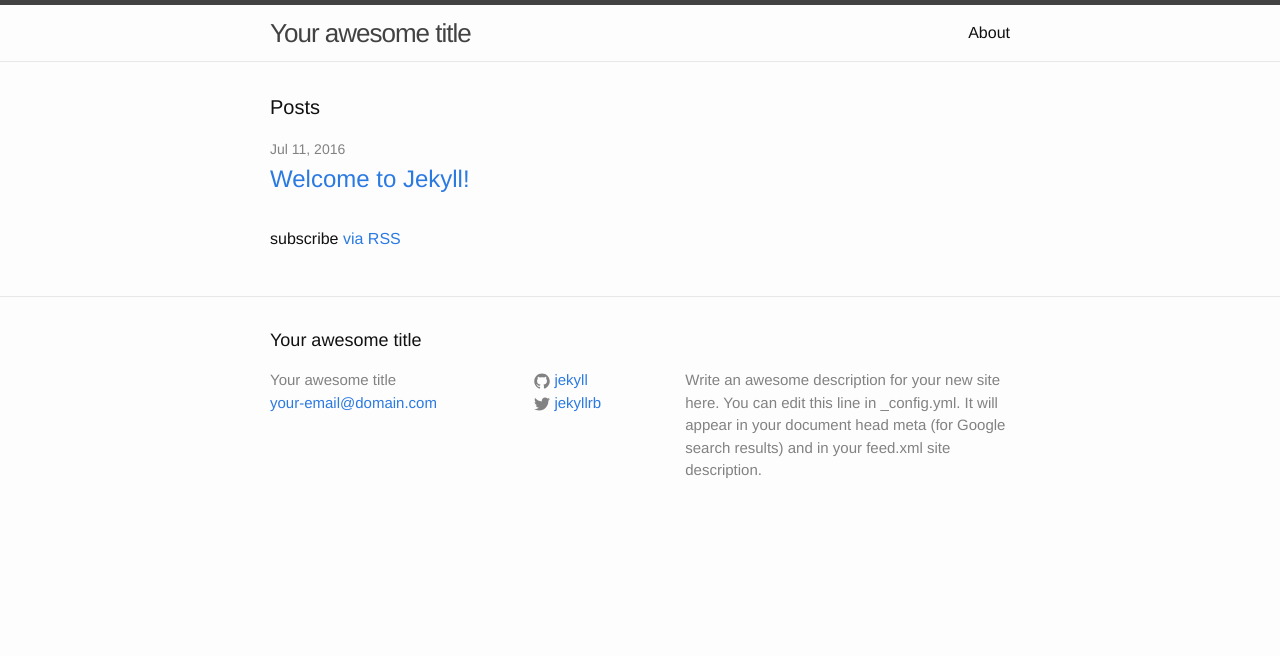
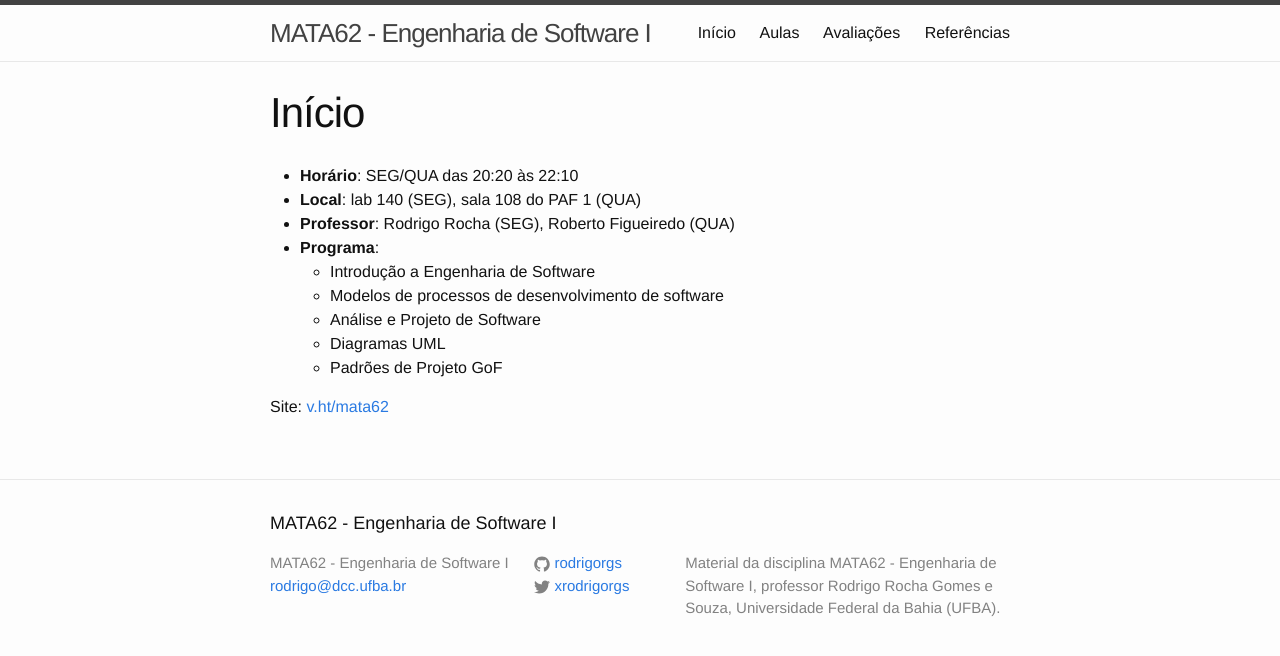
Before and after one commit to rodrigorgs/mata62-20161, a Jekyll site: the page built from index.md, in a window 1280 px wide. Shown: the top 656 px of the page. Built offline with Jekyll 4.4.1, drawn with Linux system fonts in a browser that asks for light colours.

Commit message:
Insere conteúdo inicial.

```diff
--- a/_config.yml
+++ b/_config.yml
@@ -6,16 +6,15 @@
 # 'jekyll serve'. If you change this file, please restart the server process.
 
 # Site settings
-title: Your awesome title
-email: your-email@domain.com
+title: MATA62 - Engenharia de Software I
+email: rodrigo@dcc.ufba.br
 description: > # this means to ignore newlines until "baseurl:"
-  Write an awesome description for your new site here. You can edit this
-  line in _config.yml. It will appear in your document head meta (for
-  Google search results) and in your feed.xml site description.
-baseurl: "" # the subpath of your site, e.g. /blog
-url: "http://yourdomain.com" # the base hostname & protocol for your site
-twitter_username: jekyllrb
-github_username:  jekyll
+  Material da disciplina MATA62 - Engenharia de Software I,
+  professor Rodrigo Rocha Gomes e Souza, Universidade Federal da Bahia (UFBA).
+baseurl: "/mata62" # the subpath of your site, e.g. /blog
+url: "https://rodrigorgs.github.io/" # the base hostname & protocol for your site
+twitter_username: xrodrigorgs
+github_username:  rodrigorgs
 
 # Build settings
 markdown: kramdown
--- a/_includes/header.html
+++ b/_includes/header.html
@@ -14,11 +14,15 @@
       </a>
 
       <div class="trigger">
-        {% for my_page in site.pages %}
+        <a class="page-link" href="{{site.baseurl}}/">Início</a>
+        <a class="page-link" href="{{site.baseurl}}/aulas">Aulas</a>
+        <a class="page-link" href="{{site.baseurl}}/avaliacoes">Avaliações</a>
+        <a class="page-link" href="{{site.baseurl}}/referencias">Referências</a>
+<!--         {% for my_page in site.pages %}
           {% if my_page.title %}
           <a class="page-link" href="{{ my_page.url | prepend: site.baseurl }}">{{ my_page.title }}</a>
           {% endif %}
-        {% endfor %}
+        {% endfor %} -->
       </div>
     </nav>
 
--- a/index.html
+++ /dev/null
@@ -1,23 +0,0 @@
----
-layout: default
----
-
-<div class="home">
-
-  <h1 class="page-heading">Posts</h1>
-
-  <ul class="post-list">
-    {% for post in site.posts %}
-      <li>
-        <span class="post-meta">{{ post.date | date: "%b %-d, %Y" }}</span>
-
-        <h2>
-          <a class="post-link" href="{{ post.url | prepend: site.baseurl }}">{{ post.title }}</a>
-        </h2>
-      </li>
-    {% endfor %}
-  </ul>
-
-  <p class="rss-subscribe">subscribe <a href="{{ "/feed.xml" | prepend: site.baseurl }}">via RSS</a></p>
-
-</div>
--- /dev/null
+++ b/index.md
@@ -0,0 +1,17 @@
+---
+layout: page
+title:  "Início"
+date:   2016-07-06 16:40:00 -0300
+---
+
+- **Horário**: SEG/QUA das 20:20 às 22:10
+- **Local**: lab 140 (SEG), sala 108 do PAF 1 (QUA)
+- **Professor**: Rodrigo Rocha (SEG), Roberto Figueiredo (QUA)
+- **Programa**:
+    - Introdução a Engenharia de Software
+    - Modelos de processos de desenvolvimento de software
+    - Análise e Projeto de Software
+    - Diagramas UML
+    - Padrões de Projeto GoF
+
+Site: [v.ht/mata62](http://v.ht/mata62)
```
Also changed, not shown: aulas.html (added, +26 -0 lines), ava-exercicios.md (added, +8 -0 lines), ava-projeto.md (added, +16 -0 lines), ava-prova1.md (added, +12 -0 lines), ava-prova2.md (added, +10 -0 lines), avaliacoes.html (added, +26 -0 lines), referencias.md (added, +14 -0 lines).
